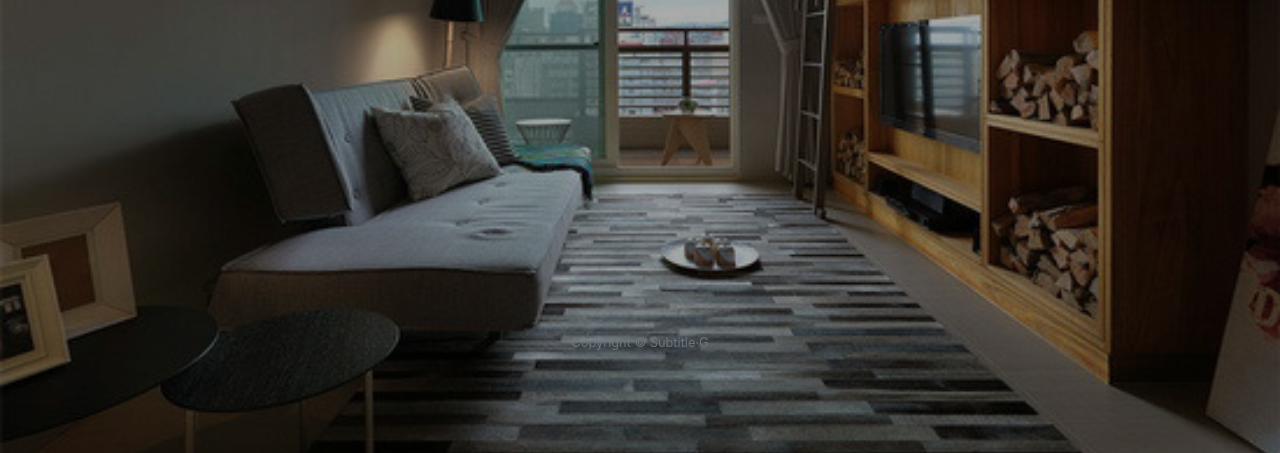
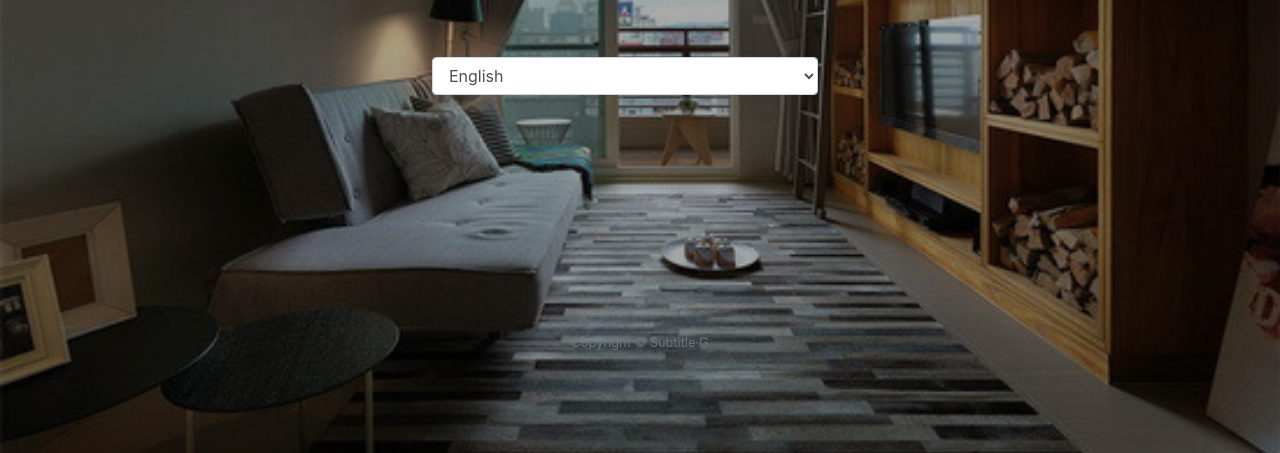
Before and after one commit to RileyWen/nus-sws-face-recognition, a plain HTML site: page static/index.html in a window 1280 px wide. Shown: the part 347-800 px from the top of the page. Drawn offline with Linux system fonts and the light colour scheme.

Commit message:
trans-form

```diff
--- a/static/index.html
+++ b/static/index.html
@@ -33,10 +33,28 @@
         </div>
         <div class="col-auto w-auto">
             <button type="button" class="btn btn-primary" onclick="file_upload()">Upload</button>
-            <a id="button-download" href="#" class="btn btn-primary"
-               download="Subtitle.srt" style="display: none">Download</a>
         </div>
     </div>
+    <div class="row h-10"></div>
+    <div class="row align-self-center justify-content-center mx-auto w-75">
+        <div class="col-auto w-50">
+                <form role="form">
+                        <div class="form-group w-auto">
+                          <select id="select" class="form-control" onchange="translation_lang()">
+                            <option value="English">English</option>
+                            <option value="Chinese">Chinese</opton>
+                            <option value="Korean">Korean</option>
+                            </select>
+                        </div>
+                </form>
+        </div>
+        <div class="col-auto w-auto">
+            <a id="button-download" href="#" class="btn btn-primary" role="group"
+                download="Subtitle.srt" style="display: none">Download</a>
+        </div>
+
+    </div>
+
     <div class="row h-10"></div>
     <div class="row align-self-center justify-content-center mx-auto w-auto">
         <div class="col-auto w-auto">
--- a/static/js/file-upload-drag.js
+++ b/static/js/file-upload-drag.js
@@ -1,5 +1,6 @@
 let file;
 let video_show = false;
+let language="English";
 
 function file_upload() {
     file = $('#selected-file')[0].files[0];
@@ -10,6 +11,7 @@ function file_upload() {
         file_reader.onloadend = function () {
             let form = new FormData();
             let dataURL;
+
 
             dataURL = file_reader.result;
             console.log(dataURL);
@@ -66,3 +68,9 @@ function filename_update() {
         file_label.textContent = file.name;
     }
 }
+
+function translation_lang(){
+    console.log(language);
+    language=$('#select option:selected').val();
+    console.log(language);
+}
```
